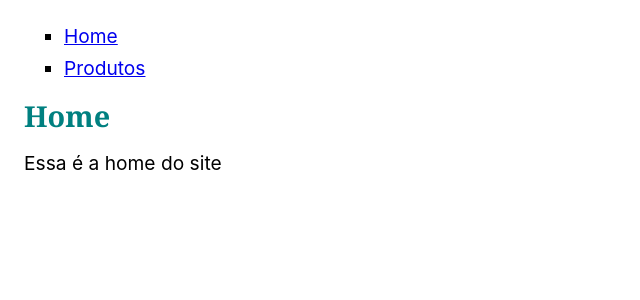
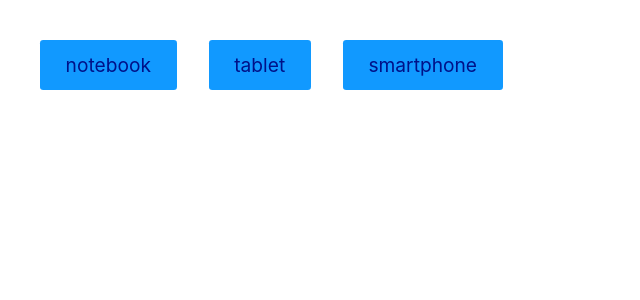
Before and after one commit to FaKeBx/react-course, a React (Create React App) app in the folder projeto-react/meuapp/: page / in a window 1280 px wide. Shown: the top 300 px of the page, without its empty margins (0-640 px from the left). Built offline with nearby package versions, Linux system fonts and the light colour scheme.

Commit message:
feat: resolvendo exercicio useState

```diff
--- a/projeto-react/meuapp/src/App.jsx
+++ b/projeto-react/meuapp/src/Exercicio1.jsx
@@ -25,7 +25,7 @@ const mario = {
   ativa: false,
 };
 
-const App = () => {
+const Exercicio1 = () => {
   const dados = mario;
 
   const gastoTotal = dados.compras
@@ -46,4 +46,4 @@ const App = () => {
   );
 };
 
-export default App;
+export default Exercicio1;
--- a/projeto-react/meuapp/src/App2.jsx
+++ b/projeto-react/meuapp/src/Exercicio2.jsx
@@ -1,5 +1,5 @@
 import React from "react";
-const App2 = () => {
+const Exercicio2 = () => {
   // Organize os produtos como mostrado no vídeo
   // Mostre apenas produtos que forem mais caros que R$ 1500
   const produtos = [
@@ -50,4 +50,4 @@ const App2 = () => {
     </section>
   );
 };
-export default App2;
+export default Exercicio2;
--- /dev/null
+++ b/projeto-react/meuapp/src/exe-usestate/Home.jsx
@@ -0,0 +1,41 @@
+import React from "react";
+import Produtos from "./Produtos";
+// Os links abaixo puxam dados de um produto em formato JSON
+// https://ranekapi.origamid.dev/json/api/produto/tablet
+// https://ranekapi.origamid.dev/json/api/produto/smartphone
+// https://ranekapi.origamid.dev/json/api/produto/notebook
+// Crie uma interface com 3 botões, um para cada produto.
+// Ao clicar no botão faça um fetch a api e mostre os dados do produto na tela.
+// Mostre apenas um produto por vez
+// Mostre a mensagem carregando... enquanto o fetch é realizado
+
+function Home() {
+  const [dados, setDados] = React.useState(null);
+  const [carregando, setCarregando] = React.useState(null);
+
+  async function pushData(event) {
+    setCarregando(true);
+    await fetch(`https://ranekapi.origamid.dev/json/api/produto/${event.target.innerText}`)
+      .then((resp) => resp.json())
+      .then((json) => setDados(json));
+    setCarregando(false);
+  }
+
+  return (
+    <>
+      <button style={{ margin: "1rem" }} onClick={pushData}>
+        notebook
+      </button>
+      <button style={{ margin: "1rem" }} onClick={pushData}>
+        tablet
+      </button>
+      <button style={{ margin: "1rem" }} onClick={pushData}>
+        smartphone
+      </button>
+      {carregando && <p>Carregando...</p>}
+      {!carregando && dados && <Produtos dados={dados} />}
+    </>
+  );
+}
+
+export default Home;
--- /dev/null
+++ b/projeto-react/meuapp/src/exe-usestate/Produtos.jsx
@@ -0,0 +1,13 @@
+import React from "react";
+
+const Produtos = ({ dados }) => {
+  return (
+    <div dados={dados}>
+      <h1>{dados.nome}</h1>
+      <p>R$ {dados.preco}</p>
+      <img src={dados.fotos[0].src} alt="" />
+    </div>
+  );
+};
+
+export default Produtos;
--- a/projeto-react/meuapp/src/index.js
+++ b/projeto-react/meuapp/src/index.js
@@ -1,23 +1,11 @@
 import React from "react";
 import ReactDOM from "react-dom/client";
-import Header from "./exe-props/Header";
-import Home from "./exe-props/Home";
-import Produtos from "./exe-props/Produtos";
+import Home from "./exe-usestate/Home";
 
 const root = ReactDOM.createRoot(document.getElementById("root"));
 
-const { pathname } = window.location;
-
-let Component;
-if (pathname === "/Produtos") {
-  Component = Produtos;
-} else {
-  Component = Home;
-}
-
 root.render(
-  <>
-    <Header />
-    <Component />
-  </>
+  <React.StrictMode>
+    <Home />
+  </React.StrictMode>
 );
```
